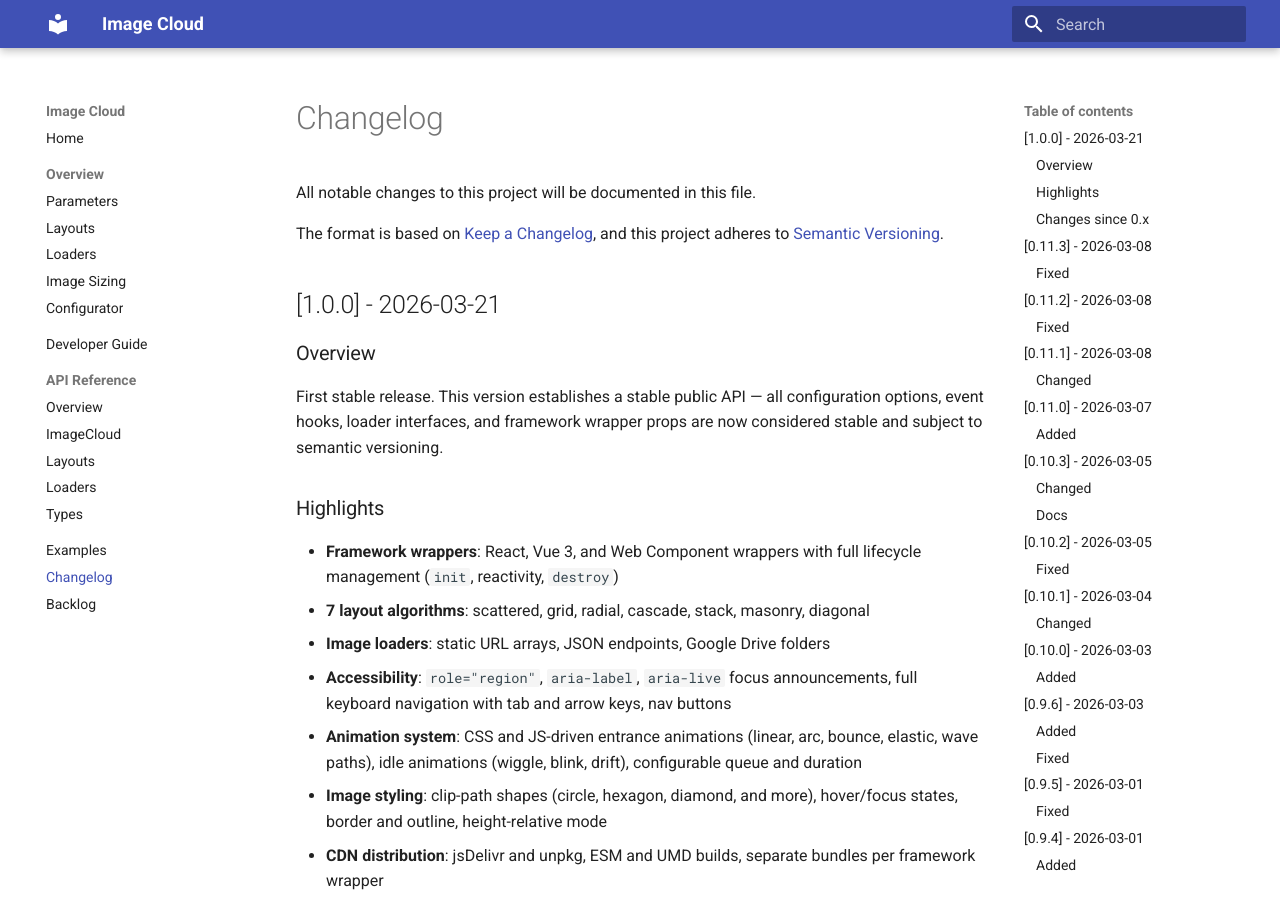
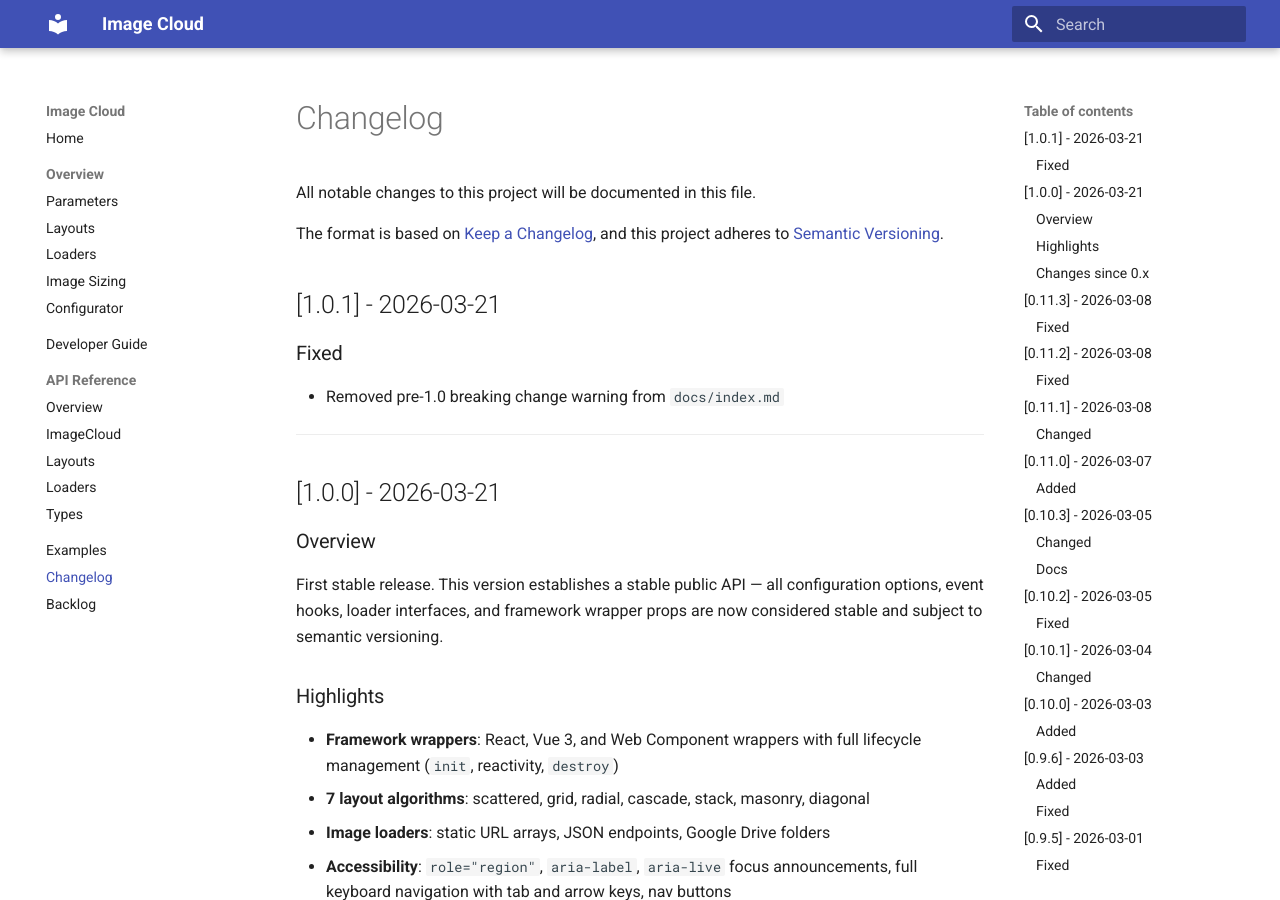
Before and after one commit to frybynite/image-cloud, an MkDocs documentation site: the page built from docs/changelog.md, in a window 1280 px wide and 900 px high. Built offline with MkDocs 1.6.1 and Material for MkDocs 9.7.7, drawn with Linux system fonts in a browser that asks for light colours.

Commit message:
removed old version warning on main document page. 1.0.0 -> 1.0.1
Co-Authored-By: Claude Sonnet 4.6 <noreply@anthropic.com>

```diff
--- a/docs/changelog.md
+++ b/docs/changelog.md
@@ -3,6 +3,14 @@
 All notable changes to this project will be documented in this file.
 
 The format is based on [Keep a Changelog](https://keepachangelog.com/), and this project adheres to [Semantic Versioning](https://semver.org/).
+
+## [1.0.1] - 2026-03-21
+
+### Fixed
+
+- Removed pre-1.0 breaking change warning from `docs/index.md`
+
+---
 
 ## [1.0.0] - 2026-03-21
 
--- a/package.json
+++ b/package.json
@@ -1,6 +1,6 @@
 {
   "name": "@frybynite/image-cloud",
-  "version": "1.0.0",
+  "version": "1.0.1",
   "description": "Javascript/TypeScript image cloud library with custom loaders, various layouts, full images styling, with animation and zoom effects",
   "type": "module",
   "main": "./dist/image-cloud.umd.js",
```
